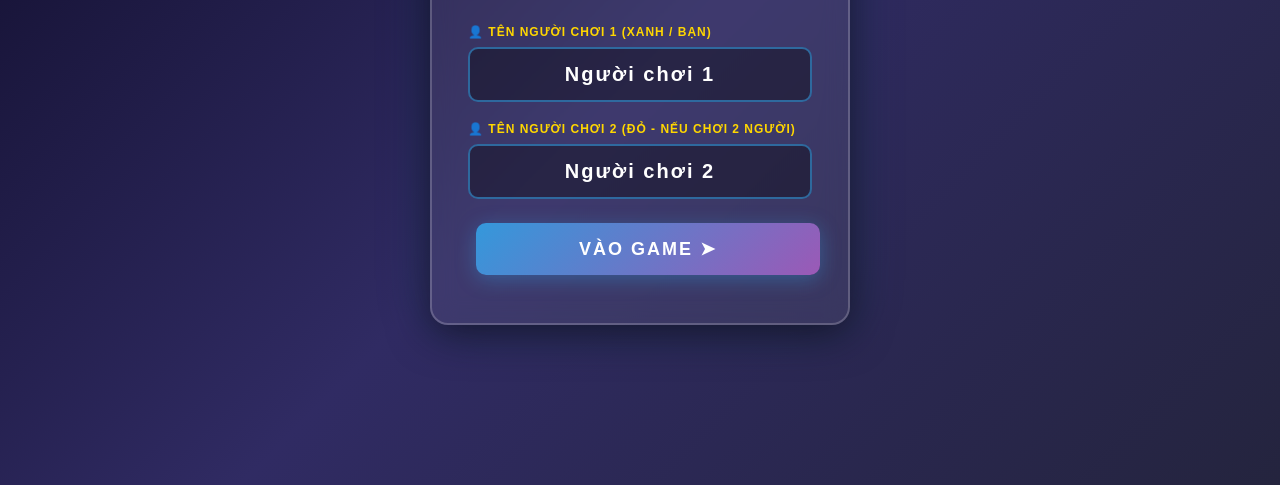
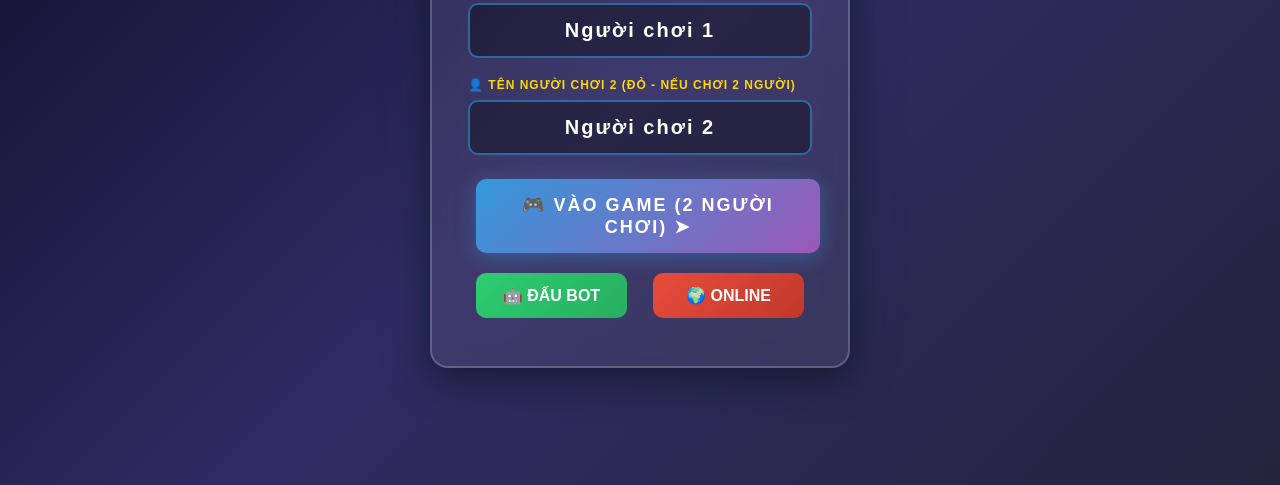
Before and after one commit to 0023413876-droid/stickman-showdown, a website: page public/index.html in a window 1280 px wide. Shown: the part 315-800 px from the top of the page. Drawn offline with nearby package versions, Linux system fonts and the light colour scheme.

Commit message:
Fix loi mat nhan vat khi online va che do BOT

```diff
--- a/public/index.html
+++ b/public/index.html
@@ -11,6 +11,11 @@
         * {
             box-sizing: border-box;
             user-select: none;
+        }
+        input, button, select {
+            user-select: text !important;
+            -webkit-user-select: text !important;
+            touch-action: manipulation !important;
         }
         body {
             margin: 0;
@@ -407,24 +412,28 @@
 <body>
     <h1>⚔️ STICKMAN SHOWDOWN</h1>
 
-    <!-- Màn hình nhập tên -->
+    <!-- Màn hình nhập tên & Chọn chế độ -->
     <div id="nameScreen">
         <div class="ns-card">
             <div class="ns-logo">⚔️</div>
             <h2>STICKMAN SHOWDOWN</h2>
-            <p class="ns-sub">Nhập tên nhân vật trước khi bắt đầu</p>
+            <p class="ns-sub">Nhập tên nhân vật & bắt đầu chơi</p>
 
             <div class="ns-field">
                 <label>👤 Tên Người Chơi 1 (Xanh / Bạn)</label>
-                <input type="text" id="p1NameInput" placeholder="Nhập tên P1..." maxlength="14" autocomplete="off" value="Người chơi 1" onkeydown="if(event.key==='Enter') enterGame()">
+                <input type="text" id="p1NameInput" placeholder="Nhập tên P1..." maxlength="14" autocomplete="off" value="Người chơi 1" onkeydown="if(event.key==='Enter') enterGame('pvp')">
             </div>
 
             <div class="ns-field" id="p2NameField">
                 <label>👤 Tên Người Chơi 2 (Đỏ - Nếu chơi 2 người)</label>
-                <input type="text" id="p2NameInput" placeholder="Nhập tên P2..." maxlength="14" autocomplete="off" value="Người chơi 2" onkeydown="if(event.key==='Enter') enterGame()">
+                <input type="text" id="p2NameInput" placeholder="Nhập tên P2..." maxlength="14" autocomplete="off" value="Người chơi 2" onkeydown="if(event.key==='Enter') enterGame('pvp')">
             </div>
 
-            <button id="btnEnterGame" onclick="enterGame()">VÀO GAME ➤</button>
+            <button id="btnEnterGame" onclick="enterGame('pvp')" style="margin-bottom: 12px;">🎮 VÀO GAME (2 NGƯỜI CHƠI) ➤</button>
+            <div style="display: flex; gap: 10px;">
+                <button onclick="enterGame('ai')" style="background: linear-gradient(135deg, #2ecc71, #27ae60); color: white; border: none; padding: 13px; border-radius: 10px; font-weight: bold; flex: 1; cursor: pointer;">🤖 ĐẤU BOT</button>
+                <button onclick="enterGame('online')" style="background: linear-gradient(135deg, #e74c3c, #c0392b); color: white; border: none; padding: 13px; border-radius: 10px; font-weight: bold; flex: 1; cursor: pointer;">🌍 ONLINE</button>
+            </div>
         </div>
     </div>
 
@@ -1891,18 +1900,28 @@
         // ============================================================
         //  MENU FUNCTIONS
         // ============================================================
-        function enterGame() {
+        function enterGame(mode = 'pvp') {
             let p1Val = document.getElementById("p1NameInput") ? document.getElementById("p1NameInput").value.trim() : "";
-            if (!p1Val) p1Val = "Người chơi 1";
-            p1.name = p1Val;
+            p1.name = p1Val || "Người chơi 1";
+
+            let p2Val = document.getElementById("p2NameInput") ? document.getElementById("p2NameInput").value.trim() : "";
+            p2.name = p2Val || "Người chơi 2";
 
             let ns = document.getElementById("nameScreen");
             if (ns) ns.style.display = "none";
 
-            let menu = document.getElementById("menu");
-            if (menu) menu.style.display = "block";
-            document.getElementById("mainMenu").style.display = "flex";
-            if (document.getElementById("pvpNameMenu")) document.getElementById("pvpNameMenu").style.display = "none";
+            if (mode === 'ai') {
+                let menu = document.getElementById("menu");
+                if (menu) menu.style.display = "block";
+                showDifficultyMenu();
+            } else if (mode === 'online') {
+                let menu = document.getElementById("menu");
+                if (menu) menu.style.display = "block";
+                showOnlineMenu();
+            } else {
+                // Mặc định vào thẳng trận 2 người chơi mà không cần qua menu phụ
+                startGame('pvp');
+            }
         }
 
         function showNameScreen() {
```
